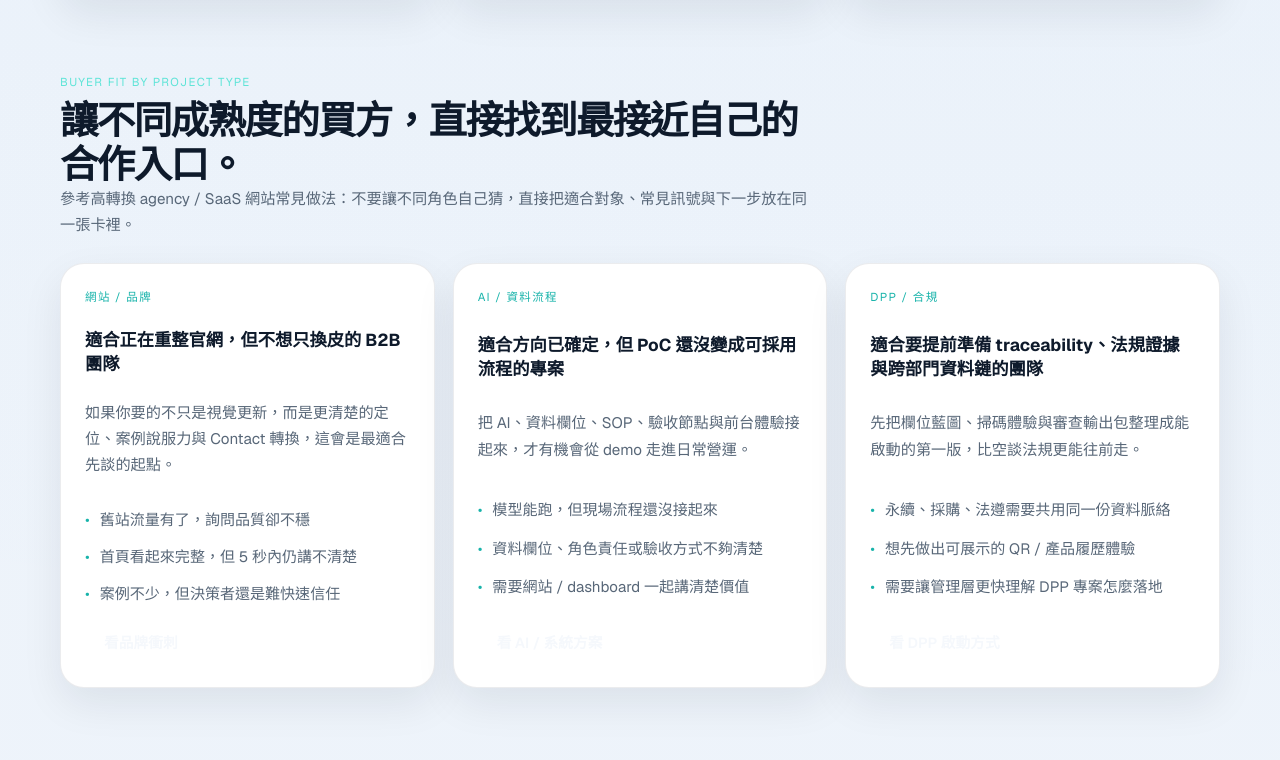
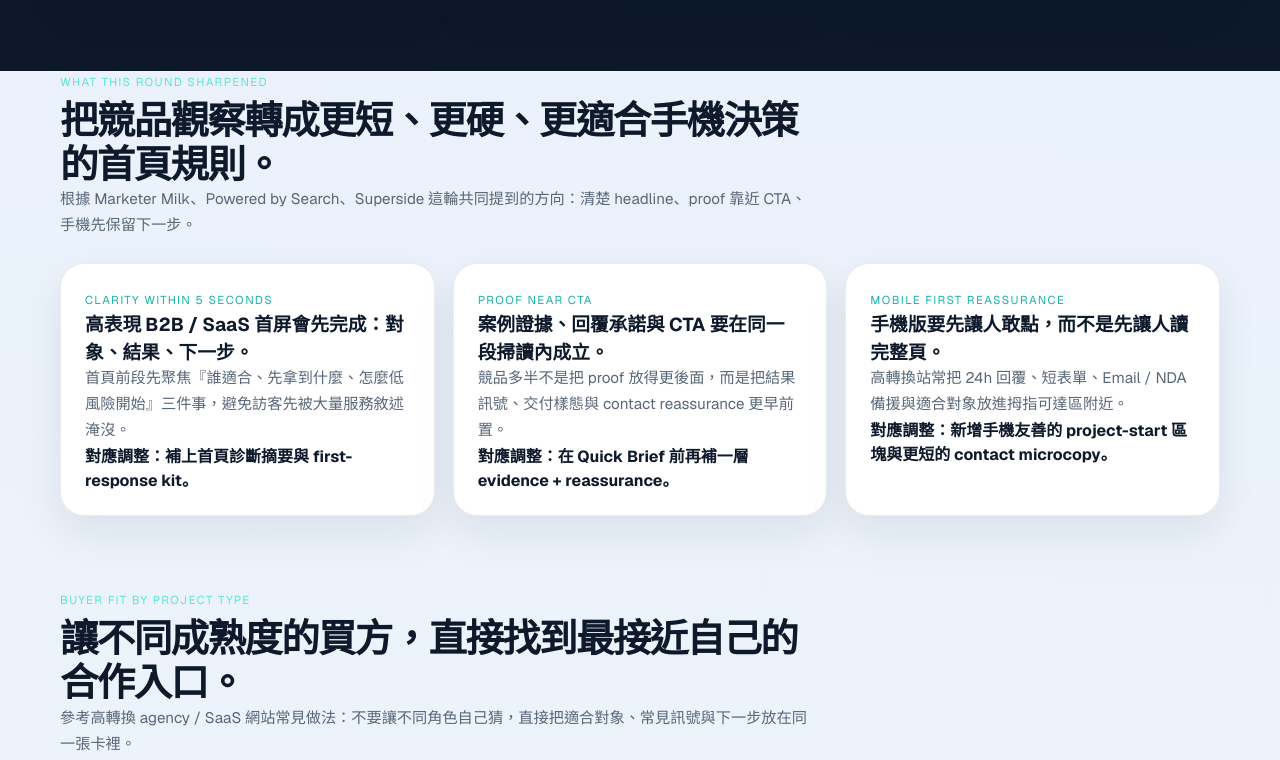
Before and after one commit to yangyen1977-wq/daoyi-website-2026, a Next.js app: page / in a window 1280 px wide. Shown: the part 6680-7440 px from the top of the page. Built offline with nearby package versions, Linux system fonts and the light colour scheme.

Commit message:
Sharpen homepage decision guidance

```diff
--- a/src/app/page.tsx
+++ b/src/app/page.tsx
@@ -217,7 +217,7 @@ const homepageConversionSnapshot = [
 export const metadata: Metadata = {
   title: "B2B 成長官網、AI 導入、知識平台與 DPP 首頁",
   description:
-    "道易科技協助 B2B 品牌、製造業與研究型組織，把品牌官網升級、案例證據、AI 導入、知識平台與 DPP / Traceability 整成同一套可交付系統；首頁直接提供案例證據、24h 回覆承諾與低摩擦 contact 起點。",
+    "道易科技協助 B2B 品牌、製造業與研究型組織，把品牌官網升級、案例證據、AI 導入、知識平台與 DPP / Traceability 整成同一套可交付系統；首頁直接提供 shortlist 級價值主張、案例證據、24h 回覆承諾、Email / NDA 備援與低摩擦 contact 起點。",
   keywords: [
     "B2B 官網改版",
     "AI 導入",
@@ -422,6 +422,23 @@ export default function Home() {
       </Section>
 
       <Section
+        eyebrow="What this round sharpened"
+        title="把競品觀察轉成更短、更硬、更適合手機決策的首頁規則。"
+        description="根據 Marketer Milk、Powered by Search、Superside 這輪共同提到的方向：清楚 headline、proof 靠近 CTA、手機先保留下一步。"
+      >
+        <div className="card-grid three-up">
+          {homepageBenchmarkLearnings.map((item) => (
+            <article key={item.title} className="feature-surface homepage-start-now-card">
+              <span className="mini-label accent">{item.label}</span>
+              <h3>{item.title}</h3>
+              <p>{item.detail}</p>
+              <strong>{item.action}</strong>
+            </article>
+          ))}
+        </div>
+      </Section>
+
+      <Section
         eyebrow="Buyer fit by project type"
         title="讓不同成熟度的買方，直接找到最接近自己的合作入口。"
         description="參考高轉換 agency / SaaS 網站常見做法：不要讓不同角色自己猜，直接把適合對象、常見訊號與下一步放在同一張卡裡。"
@@ -582,6 +599,17 @@ export default function Home() {
               <Link href={item.href} className="button-secondary inline-button">
                 {item.cta}
               </Link>
+            </article>
+          ))}
+        </div>
+
+        <div className="card-grid three-up" style={{ marginTop: 20 }}>
+          {homepageRoleDecisionCards.map((item) => (
+            <article key={item.title} className="card homepage-shortlist-scenario-card">
+              <span className="mini-label accent">{item.label}</span>
+              <h3>{item.title}</h3>
+              <p>{item.detail}</p>
+              <strong>{item.outcome}</strong>
             </article>
           ))}
         </div>
```
